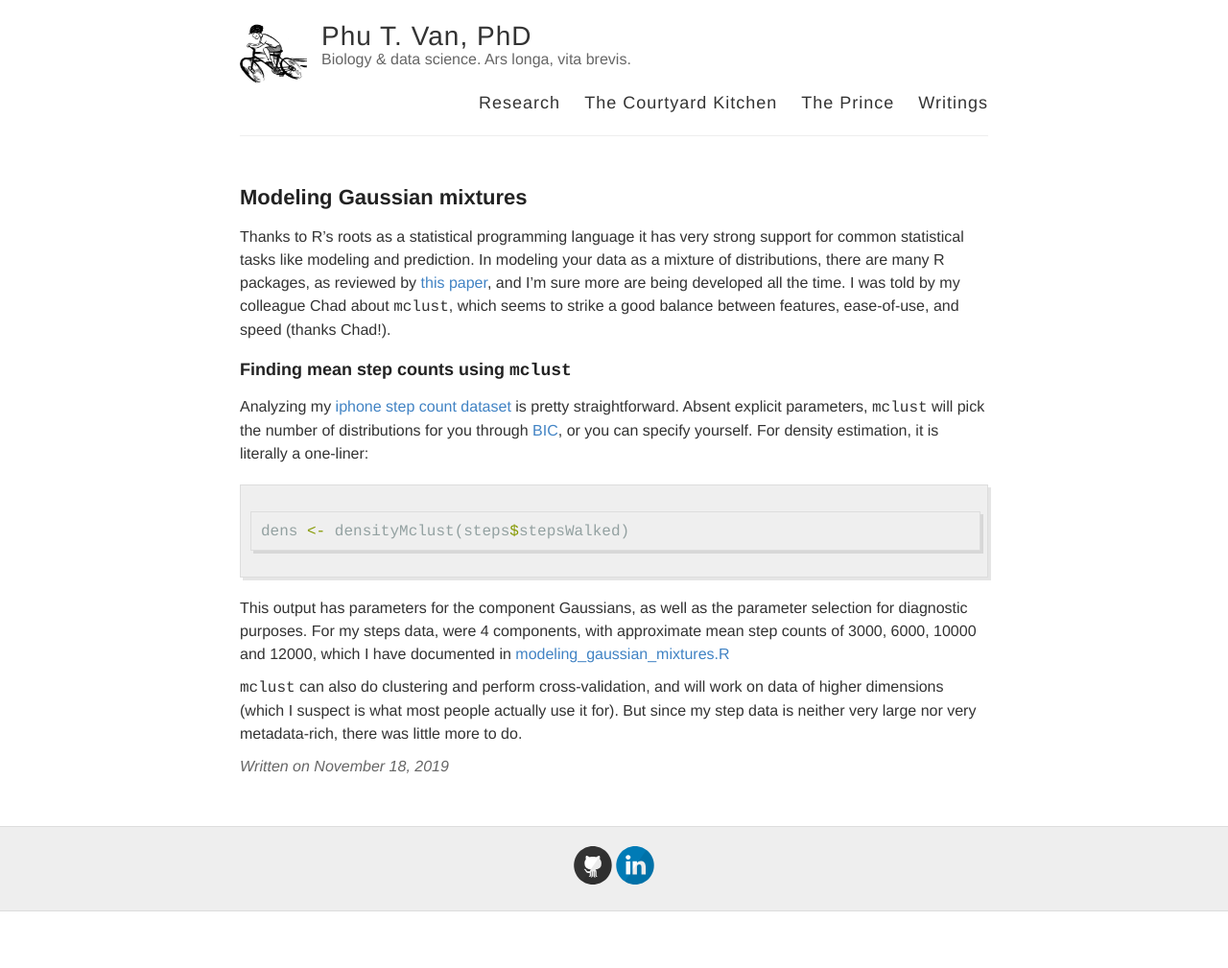
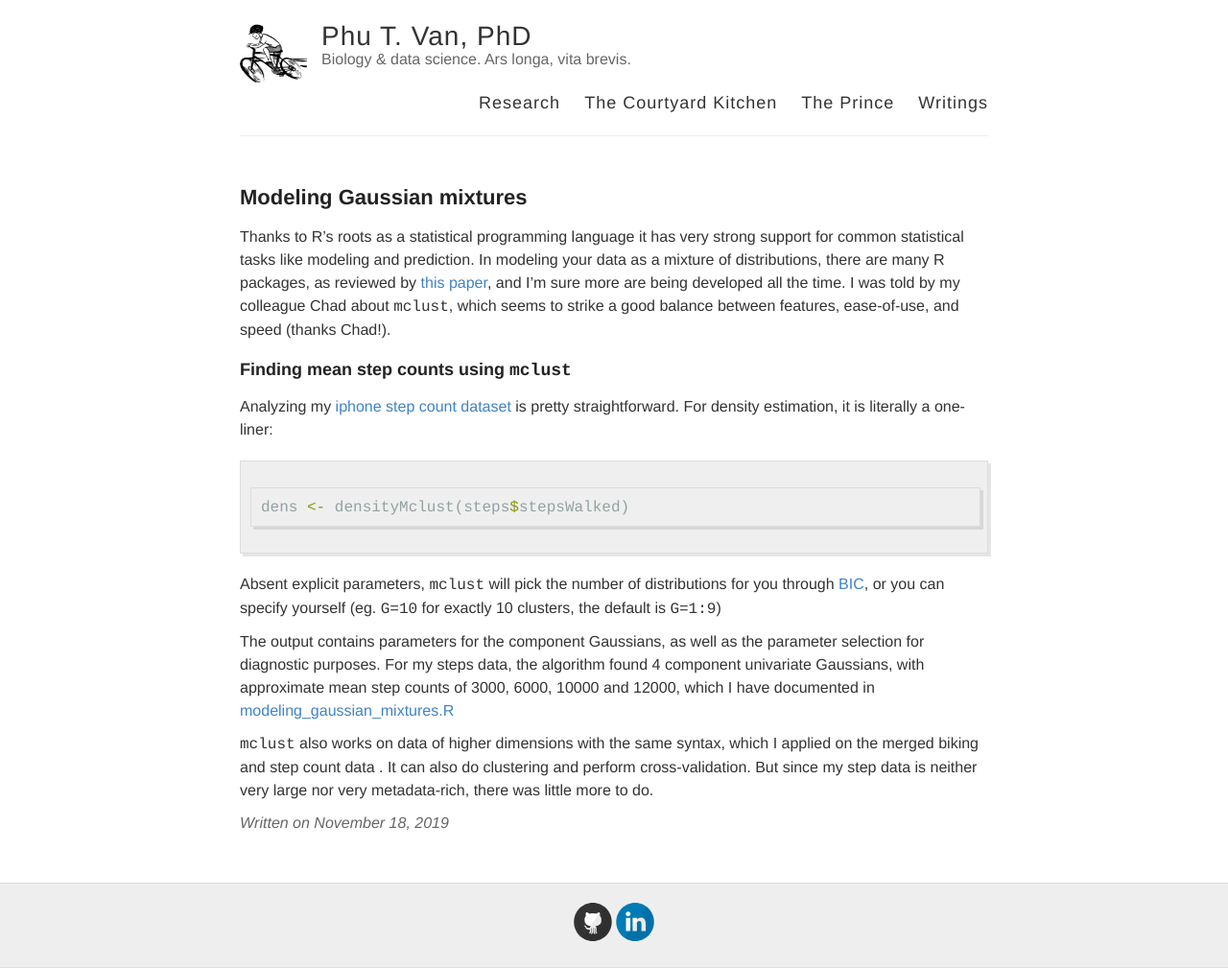
Before and after one commit to ptvan/ptvan.github.io, a Jekyll site: the page built from _posts/2019-11-18-modeling-Gaussian-mixtures.md, in a window 1280 px wide. Shown: the whole page at 96% size. Built offline with Jekyll 4.4.1, drawn with Linux system fonts in a browser that asks for light colours; before the commit the page ends 950 px from its top, so only the background shows below that.

Commit message:
updated modeling Gaussian mixtures blogpost

````diff
--- a/_posts/2019-11-18-modeling-Gaussian-mixtures.md
+++ b/_posts/2019-11-18-modeling-Gaussian-mixtures.md
@@ -7,11 +7,13 @@ Thanks to R's roots as a statistical programming language it has very strong sup
 
 ### Finding mean step counts using `mclust`
 
-Analyzing my [iphone step count dataset](https://github.com/ptvan/datasets/tree/master/iphone_health) is pretty straightforward. Absent explicit parameters, `mclust` will pick the number of distributions for you through [BIC](https://en.wikipedia.org/wiki/Bayesian_information_criterion), or you can specify yourself. For density estimation, it is literally a one-liner:
+Analyzing my [iphone step count dataset](https://github.com/ptvan/datasets/tree/master/iphone_health) is pretty straightforward. For density estimation, it is literally a one-liner:
 
 ```r
 dens <- densityMclust(steps$stepsWalked)
 ```
-This output has parameters for the component Gaussians, as well as the parameter selection for diagnostic purposes. For my steps data, were 4 components, with approximate mean step counts of 3000, 6000, 10000 and 12000, which I have documented in [modeling_gaussian_mixtures.R](https://github.com/ptvan/R-snippets/blob/master/modeling_gaussian_mixtures.R)
+Absent explicit parameters, `mclust` will pick the number of distributions for you through [BIC](https://en.wikipedia.org/wiki/Bayesian_information_criterion), or you can specify yourself (eg. `G=10` for exactly 10 clusters, the default is `G=1:9`)
 
-`mclust` can also do clustering and perform cross-validation, and will work on data of higher dimensions (which I suspect is what most people actually use it for). But since my step data is neither very large nor very metadata-rich, there was little more to do.
+The output contains parameters for the component Gaussians, as well as the parameter selection for diagnostic purposes. For my steps data, the algorithm found 4 component univariate Gaussians, with approximate mean step counts of 3000, 6000, 10000 and 12000, which I have documented in [modeling_gaussian_mixtures.R](https://github.com/ptvan/R-snippets/blob/master/modeling_gaussian_mixtures.R)
+
+`mclust` also works on data of higher dimensions with the same syntax, which I applied on the merged biking and step count data . It can also do clustering and perform cross-validation. But since my step data is neither very large nor very metadata-rich, there was little more to do.
````
